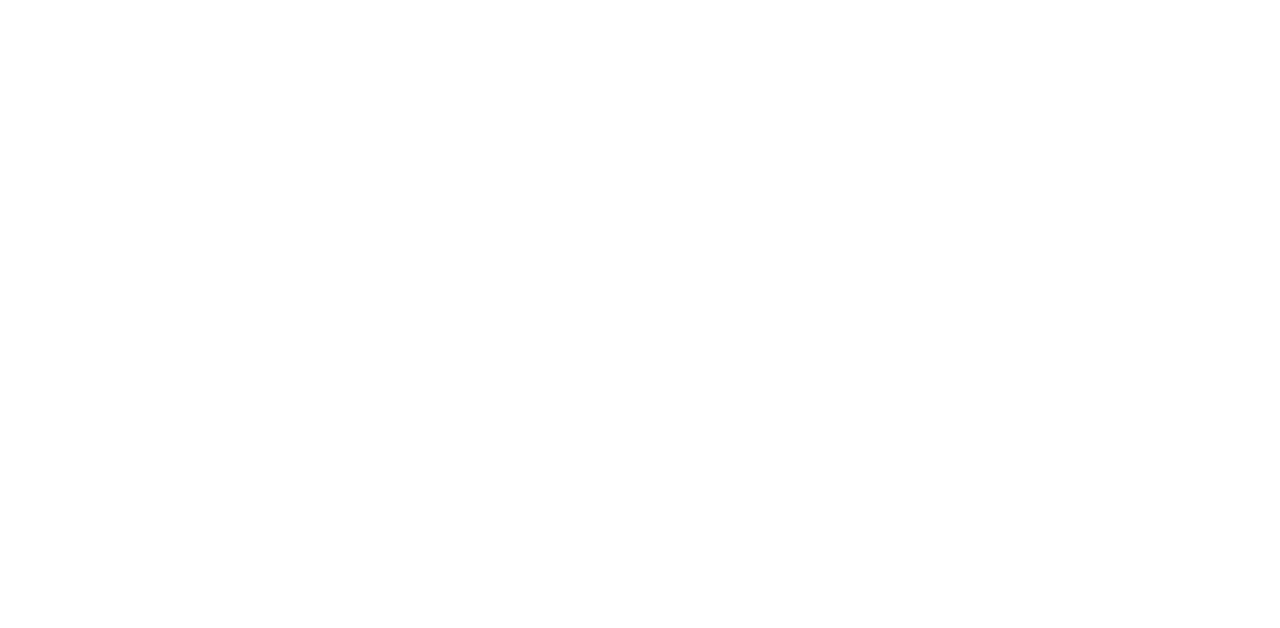
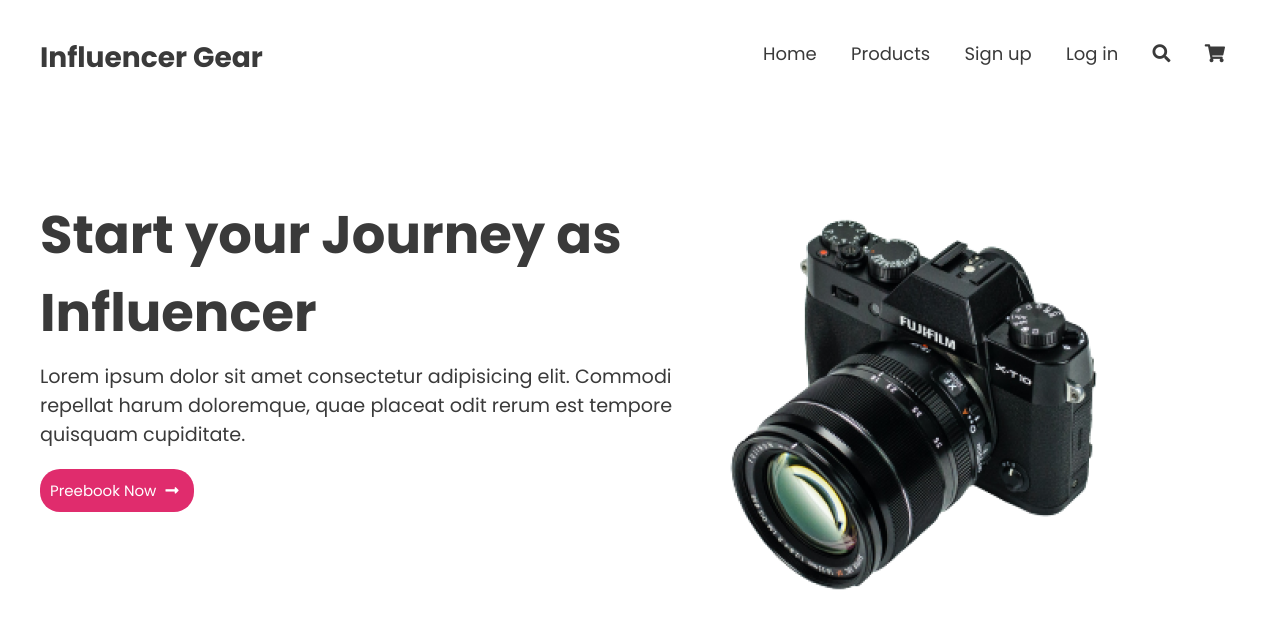
Before and after one commit to tasin000/influencer-gear, a plain HTML site: page index.html in a window 1280 px wide. Drawn offline with Linux system fonts and the light colour scheme.

Commit message:
second commit

```diff
--- a/index.html
+++ b/index.html
@@ -8,8 +8,56 @@
 
     <!-- CSS File -->
     <link rel="stylesheet" href="style.css">
+
+    <!-- Font Awesome -->
+    <link rel="stylesheet" href="https://cdnjs.cloudflare.com/ajax/libs/font-awesome/5.15.1/css/all.min.css"
+        integrity="sha512-+4zCK9k+qNFUR5X+cKL9EIR+ZOhtIloNl9GIKS57V1MyNsYpYcUrUeQc9vNfzsWfV28IaLL3i96P9sdNyeRssA=="
+        crossorigin="anonymous" referrerpolicy="no-referrer" />
 </head>
 <body>
+    <div class="container">
+        <header>
+            <!-- Navigation bar -->
+            <section id="navigation">
+                <div class="nav-bar">
+                    <nav>
+                        <div class="logo">
+                            <h1>Influencer Gear</h1>
+                        </div>
 
+                        <div class="nav-links">
+                            <a href="#">Home</a>
+                            <a href="#">Products</a>
+                            <a href="#">Sign up</a>
+                            <a href="#">Log in</a>
+                            <a href="#"><i class="fas fa-search"></i></a>
+                            <a href="#"><i class="fas fa-shopping-cart"></i></a>
+                        </div>
+                    </nav>
+                </div>
+            </section>
+        </header>
+
+        <main>
+            <!-- featured section -->
+            <section id="featured-sec">
+                <div class="featured">
+                    <div class="width-65">
+                        <h1>Start your Journey as <br> Influencer</h1>
+                        <p>Lorem ipsum dolor sit amet consectetur adipisicing elit. Commodi repellat harum doloremque, quae placeat odit rerum est tempore quisquam cupiditate.</p>
+                        <button>Preebook Now <span><i class="fas fa-long-arrow-alt-right"></i></span></button>
+                    </div>
+
+                    <div class="width-35 image">
+                        <img src="images/main-camera.png" alt="Loading...">
+                    </div>
+                </div>
+            </section>
+        </main>
+    </div>
+
+    <footer>
+
+    </footer>
 </body>
 </html>
--- a/style.css
+++ b/style.css
@@ -1,2 +1,103 @@
 /* Google Fonts */
-@import url('https://fonts.googleapis.com/css2?family=Poppins:wght@400;700&display=swap');
+@import url("https://fonts.googleapis.com/css2?family=Poppins:wght@400;700&display=swap");
+
+/* reset codes and common codes */
+*{
+    margin: 0;
+    padding: 0;
+    box-sizing: border-box;
+    font-family: 'Poppins', sans-serif;
+    transition: .1s;
+}
+
+html{
+    scroll-behavior: smooth;
+}
+
+.container{
+    max-width: 1200px;
+    margin: 0 auto;
+}
+
+.flex-design{
+    display: flex;
+    flex-direction: row;
+}
+
+.width-65{
+    width: 55%;
+}
+
+.width-35{
+    width: 45%;
+}
+
+/* navigation bar design */
+header #navigation .nav-bar{
+    margin: 40px 0;
+}
+header #navigation .nav-bar nav{
+    display: flex;
+    justify-content: space-between;
+}
+
+header #navigation .nav-bar nav .logo{
+
+font-family: Poppins;
+font-style: normal;
+font-weight: bold;
+font-size: 24px;
+line-height: 36px;
+color: #3A3A3A;
+}
+
+header #navigation .nav-bar nav .nav-links a{
+    text-decoration: none;
+    font-size: 18px;
+    color: #3A3A3A;
+    margin: 0 15px;
+}
+
+/* featured section design */
+main #featured-sec .featured{
+    display: flex;
+    flex-direction: row;
+    margin: 120px 0;
+}
+
+main #featured-sec .featured h1{
+    font-size: 3.3em;
+    color: #3A3A3A;
+}
+
+main #featured-sec .featured p{
+    font-size: 1.2em;
+    margin: 10px 0;
+    color: #3A3A3A;
+}
+
+main #featured-sec .featured button{
+    background-color: #E02C6D;
+    color: #fff;
+    border: none;
+    border-radius: 20px;
+    padding: 10px;
+    margin: 10px 0;
+    font-size: 15px;
+    cursor: pointer;
+}
+
+main #featured-sec .featured button span{
+    margin: 0 5px;
+}
+
+main #featured-sec .featured .image{
+    display: block;
+  margin-left: auto;
+  margin-right: auto;
+}
+
+main #featured-sec .featured img{
+    width: 440px;
+    height: 414px;
+}
```
